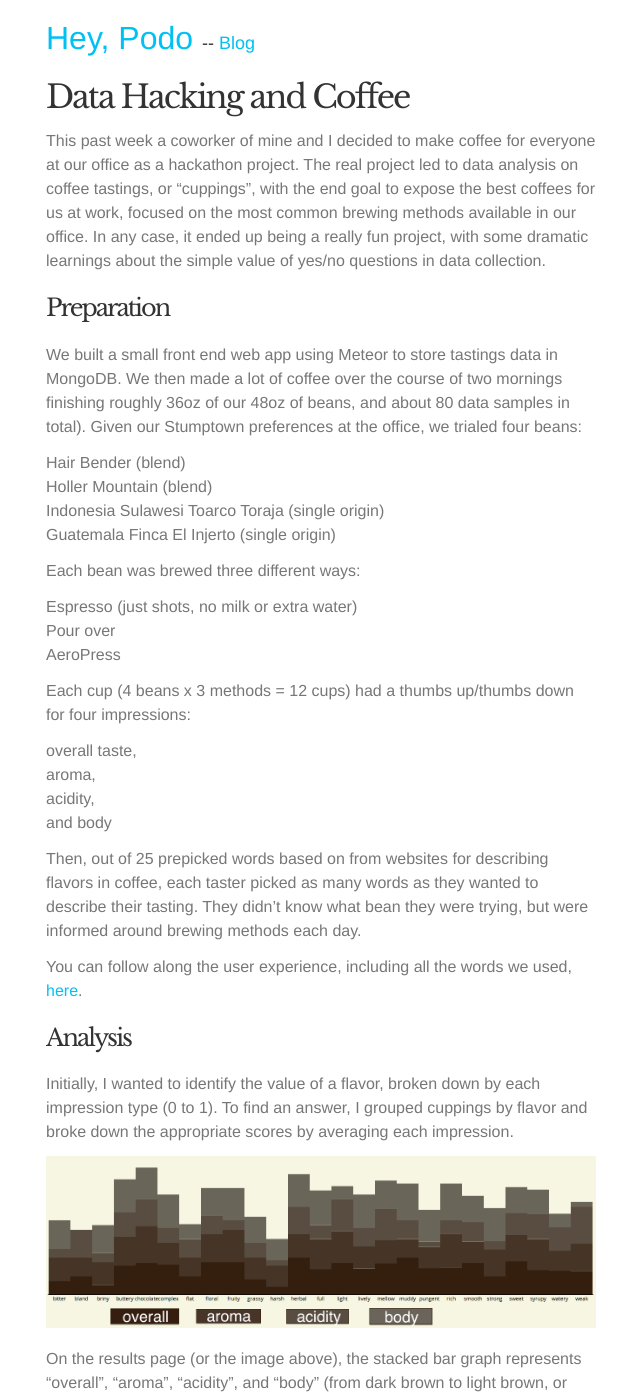
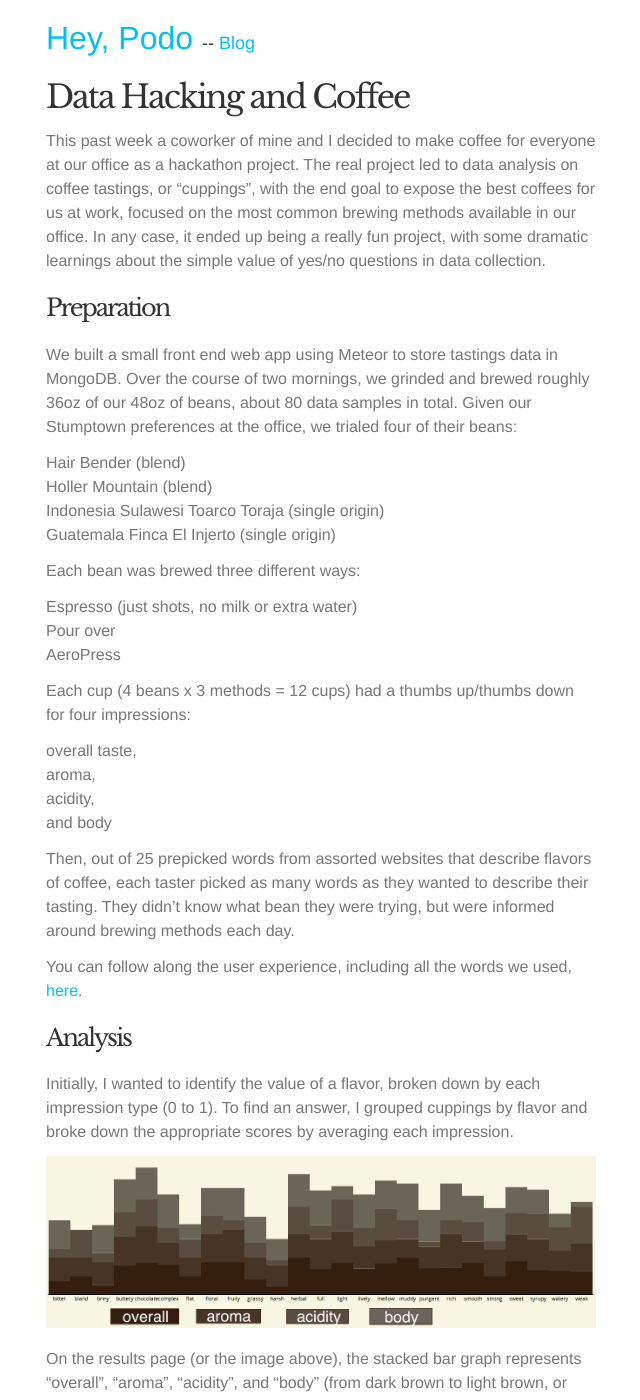
Before and after one commit to podopie/podopie.github.com, a Jekyll site: the page built from _posts/2013-04-29-data_hacking_and_coffee.md, in a window 1280 px wide and 1400 px high. Shown: the whole window, without its empty margins (319-959 px from the left). Built offline with Jekyll 4.4.1, drawn with Linux system fonts in a browser that asks for light colours; some of the changed text lies outside the part shown.

Commit message:
last edit tonight

```diff
--- a/_posts/2013-04-29-data_hacking_and_coffee.md
+++ b/_posts/2013-04-29-data_hacking_and_coffee.md
@@ -9,7 +9,7 @@ This past week a coworker of mine and I decided to make coffee for everyone at o
 
 Preparation
 -----------
-We built a small front end web app using Meteor to store tastings data in MongoDB. We then made a lot of coffee over the course of two mornings finishing roughly 36oz of our 48oz of beans, and about 80 data samples in total). Given our Stumptown preferences at the office, we trialed four beans:
+We built a small front end web app using Meteor to store tastings data in MongoDB. Over the course of two mornings, we grinded and brewed roughly 36oz of our 48oz of beans, about 80 data samples in total. Given our Stumptown preferences at the office, we trialed four of their beans:
 
 * Hair Bender (blend)
 * Holler Mountain (blend)
@@ -30,7 +30,7 @@ Each cup (4 beans x 3 methods = 12 cups) had a thumbs up/thumbs down for four im
 * and body
 
 
-Then, out of 25 prepicked words based on from websites for describing flavors in coffee, each taster picked as many words as they wanted to describe their tasting. They didn't know what bean they were trying, but were informed around brewing methods each day.
+Then, out of 25 prepicked words from assorted websites that describe flavors of coffee, each taster picked as many words as they wanted to describe their tasting. They didn't know what bean they were trying, but were informed around brewing methods each day.
 
 You can follow along the user experience, including all the words we used, <a href="http://coffeemoto.meteor.com">here</a>.
 
```
Also changed, not shown: other parts of _posts/2013-04-29-data_hacking_and_coffee.md (+2 -2 lines).
